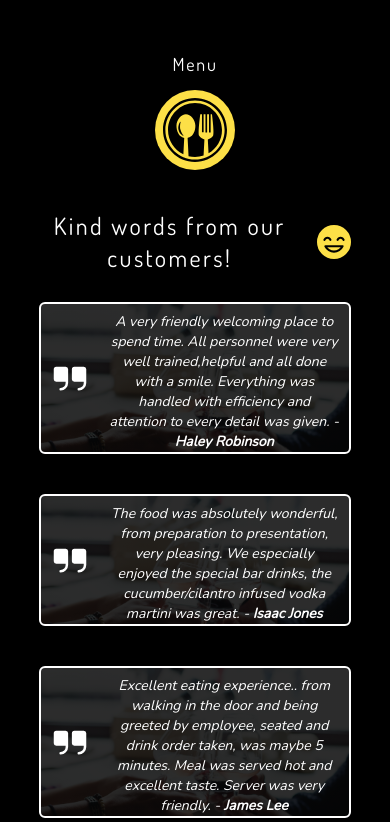
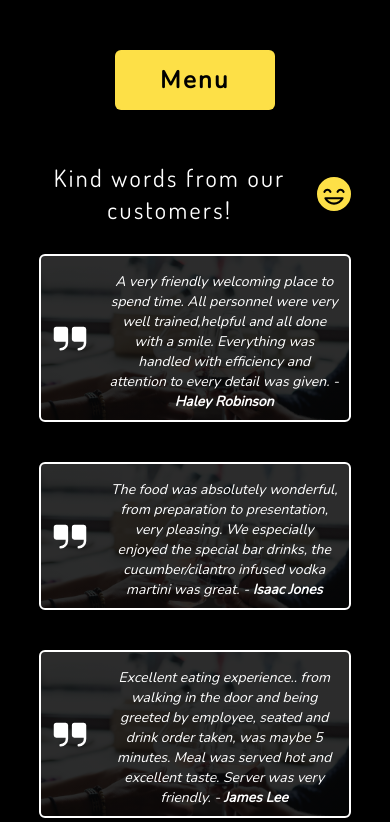
Before and after one commit to henry-shih4/hen-kitchen, a React (Create React App) app: page / in a window 390 px wide. Shown: the part 2562-3384 px from the top of the page. Built offline with nearby package versions, Linux system fonts and the light colour scheme.

Commit message:
change menu button

```diff
--- a/src/components/Features.js
+++ b/src/components/Features.js
@@ -91,18 +91,15 @@ export default function Features() {
           </div>
         </div>
         <div className="flex flex-col justify-center items-center">
-          <div className="m-3 text-lg font-dosis tracking-widest text-center">
-            Menu
-          </div>
-          <div className="hover:cursor-pointer hover:scale-105 duration-300">
+          <div>
             <button
-              className="show-on-scroll flex justify-center items-center bg-yellow-300 text-black text-center p-2 w-[80px] h-[80px] rounded-full transition-transform ease-in-out md:w-[100px] md:h-[100px]"
+              className="m-3 bg-yellow-300 text-black font-bold text-2xl w-[160px] h-[60px] rounded-md ease-in-out hover:opacity-80 hover:cursor-pointer duration-300"
               onClick={() => {
                 navigate("/menu");
               }}
             >
-              <div className="">
-                <img alt="menu" src="/cutlery.svg" />
+              <div className="flex justify-center items-center  tracking-widest h-full w-full">
+                Menu
               </div>
             </button>
           </div>
--- a/src/components/Info.js
+++ b/src/components/Info.js
@@ -28,7 +28,7 @@ export default function Info() {
           </div>
           <div className="flex justify-center items-center">
             <button
-              className="m-3 bg-yellow-300 text-black text-center p-2 w-[160px] h-[60px] rounded-md ease-in-out hover:opacity-70 duration-300"
+              className="m-3 bg-yellow-300 text-black text-center p-2 w-[160px] h-[60px] rounded-md ease-in-out hover:opacity-80 duration-300"
               onClick={() => {
                 navigate("/about");
               }}
--- a/src/components/Reviews.js
+++ b/src/components/Reviews.js
@@ -18,7 +18,7 @@ export default function Reviews() {
           </div>
         </div>
         <div className="flex flex-col justify-center items-center h-max gap-y-4 md:flex-row ">
-          <div className="bg-review bg-cover bg-center bg-no-repeat w-full h-1/3 flex flex-row justify-around items-center space-y-2 border-white border-2 rounded-md md:min-w-1/3 m-3 md:h-[400px] md:min-h-[2/3] md:flex-col md:justify-center">
+          <div className="bg-review bg-cover bg-center bg-no-repeat w-full h-1/3 flex flex-row justify-around items-center space-y-2 border-white border-2 rounded-md py-2 md:min-w-1/3 m-3 md:h-[400px] md:min-h-[2/3] md:flex-col md:justify-center">
             <div>
               <img alt="quotes" src="/quotes.svg" />
             </div>
@@ -30,7 +30,7 @@ export default function Reviews() {
             </div>
           </div>
 
-          <div className="bg-review bg-cover bg-center bg-no-repeat w-full h-1/3 flex flex-row  justify-around items-center space-y-2  border-white border-2 rounded-md md:min-w-1/3 m-3 md:h-[400px] md:min-h-[2/3] md:flex-col md:justify-center">
+          <div className="bg-review bg-cover bg-center bg-no-repeat w-full h-1/3 flex flex-row  justify-around items-center space-y-2  border-white border-2 rounded-md py-2 md:min-w-1/3 m-3 md:h-[400px] md:min-h-[2/3] md:flex-col md:justify-center">
             <div>
               <img alt="quotes" src="/quotes.svg" />
             </div>
@@ -41,7 +41,7 @@ export default function Reviews() {
               <span className="font-bold">Isaac Jones</span>
             </div>
           </div>
-          <div className="bg-review bg-cover bg-center bg-no-repeat w-full h-1/3 flex flex-row justify-around items-center space-y-2  border-white border-2 rounded-md md:min-w-1/3 m-3 md:h-[400px] md:min-h-[2/3] md:flex-col md:justify-center">
+          <div className="bg-review bg-cover bg-center bg-no-repeat w-full h-1/3 flex flex-row justify-around items-center space-y-2  border-white border-2 rounded-md py-2 md:min-w-1/3 m-3 md:h-[400px] md:min-h-[2/3] md:flex-col md:justify-center">
             <div>
               <img alt="quotes" src="/quotes.svg" />
             </div>
```
